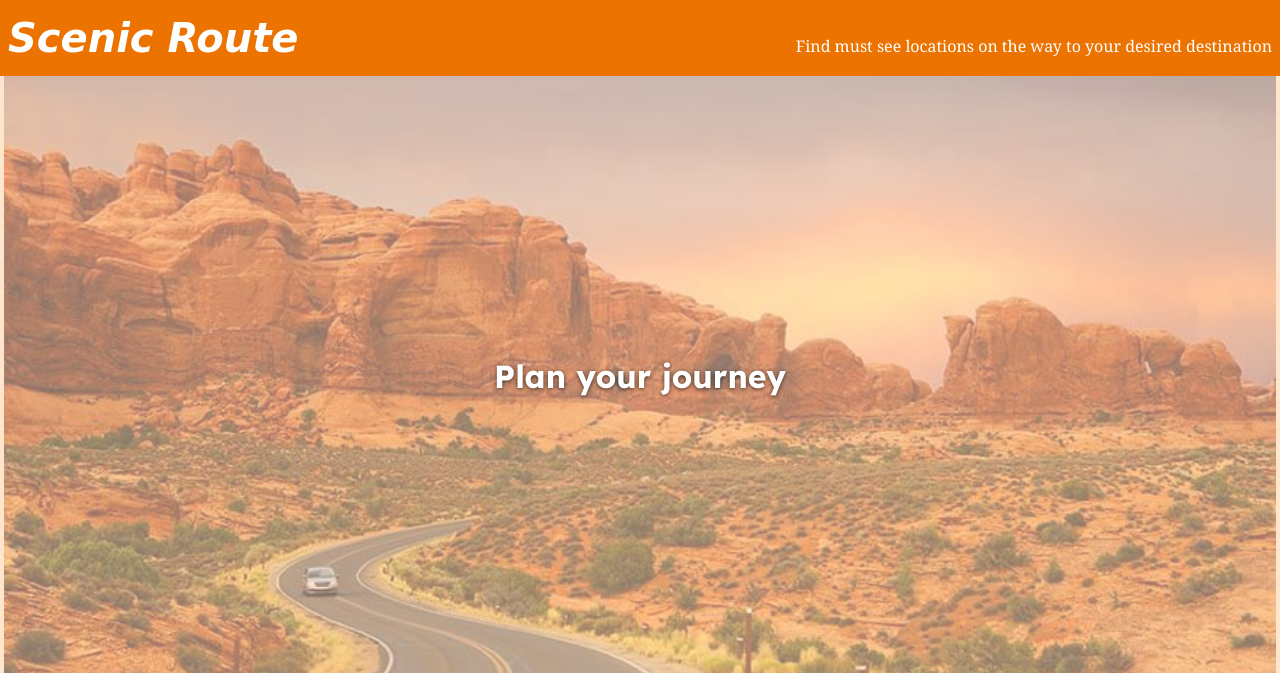
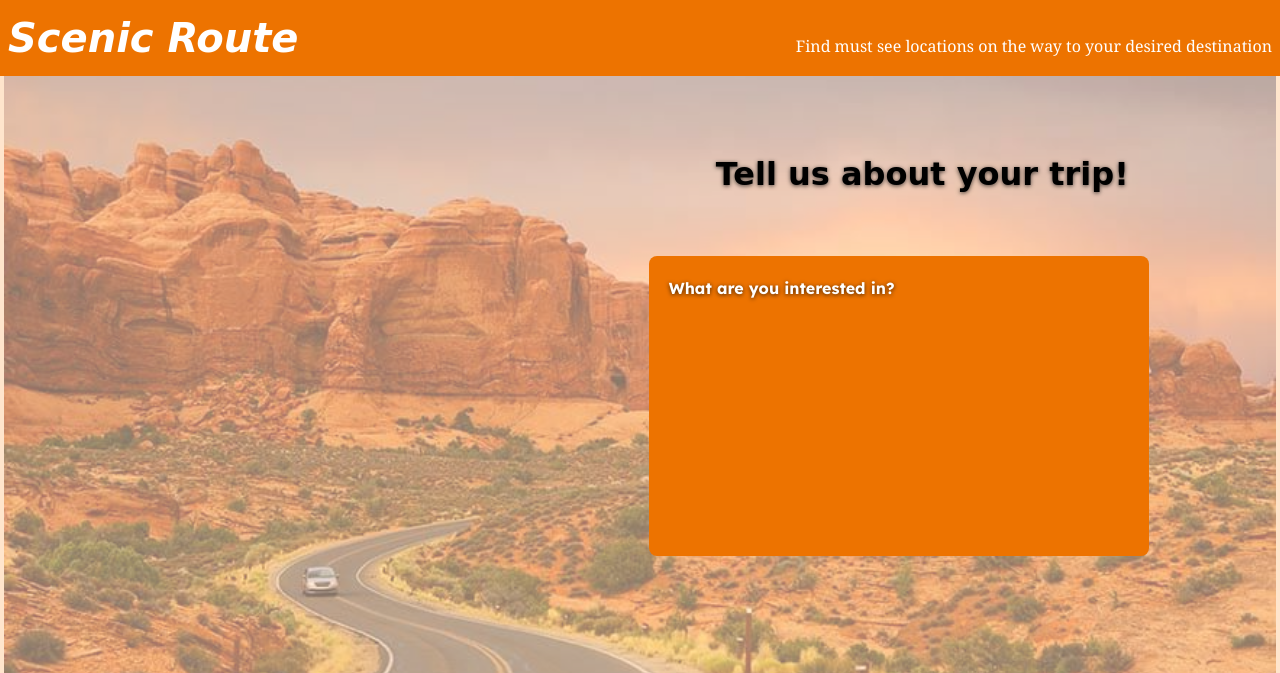
Before and after one commit to Julissahhh/ScenicRoute, a website: page packages/proto/public/index.html in a window 1280 px wide. Shown: the top 673 px of the page. Drawn offline with Linux system fonts and the light colour scheme; a web font is replaced by a local one.

Commit message:
added text and a box where interest options will be added

```diff
--- a/packages/proto/public/index.html
+++ b/packages/proto/public/index.html
@@ -12,6 +12,7 @@
     rel="stylesheet">
   <link rel="stylesheet" href="/styles/page.css" />
   <link rel="stylesheet" href="/styles/tokens.css" />
+  <link rel="stylesheet" href="styles/reset.css" />
 </head>
 
 <body class="page">
@@ -22,7 +23,12 @@
   <article class="grid">
     <main>
       <section class="AboutTrip">
-        <h2>Plan your journey</h2>
+        <div class="overlay-box">
+          <h2>Tell us about your trip!</h2>
+        </div>
+        <div class="overlay-box">
+          <p>What are you interested in?</p>
+        </div>
       </section>
       <section class="itinerary">
         <h2>About your trip</h2>
--- a/packages/proto/public/styles/page.css
+++ b/packages/proto/public/styles/page.css
@@ -173,3 +173,29 @@ svg.icon {
   position: relative;
   z-index: 1;
 }
+
+.overlay-box {
+  position: absolute;
+  top: 10%; /* Adjust position for the first box */
+  right: 10%;
+  padding: 20px;
+  max-width: 500px; /* Control the box size */
+  z-index: 1; /* Make sure it's above the image */
+
+}
+
+.overlay-box:nth-child(2) {
+  top: 30%; /* Adjust position for the second box */
+  right: 10%;
+  background-color: rgba(237, 115, 0);
+  width: 500px;
+  height: 300px;
+  border-radius: 8px;
+  font-family: var(--font-family-lexend);
+  font-weight: var(--font-weight-bold);
+}
+
+.overlay-box h2 {
+  color: #000000; /* New color for the text */
+  font-family: var(--font-family-poetsen);
+}
--- /dev/null
+++ b/packages/proto/public/styles/reset.css
@@ -0,0 +1,12 @@
+* {
+    margin: 0;
+    box-sizing: border-box;
+  }
+
+  body {
+    line-height: 1.5;
+  }
+
+  img {
+    max-width: 100%;
+  }
```
